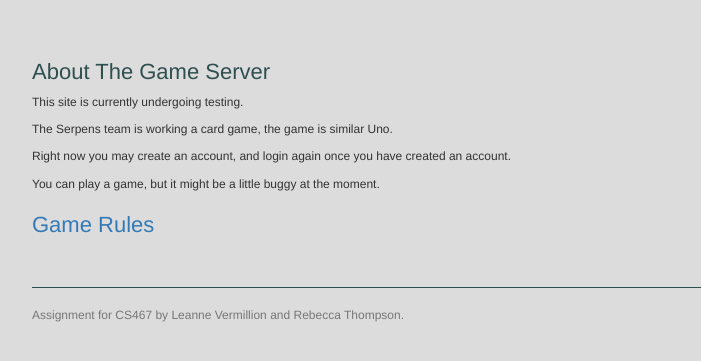
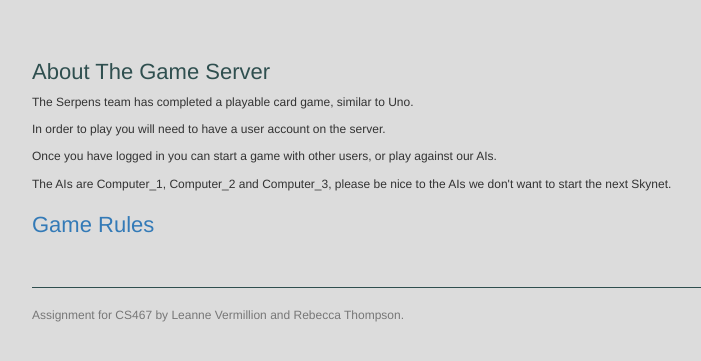
Before and after one commit to rlyth/Tabletop-Game-Server, a Flask app: page / in a window 1280 px wide. Shown: the part 80-441 px from the top of the page, without its empty margins (38-739 px from the left). Run offline with Flask 2, Linux system fonts and the light colour scheme; parts of the project's set-up code (start-up, migrations or seed data) failed here and were passed over; some libraries are stand-ins or nearby versions.

Commit message:
Fixes Index page to say we are good to go, includes a small joke

```diff
--- a/templates/index.html
+++ b/templates/index.html
@@ -26,10 +26,10 @@
         </div>
         <div class="row marketing">
             <h2>About The Game Server</h2>
-            <p>This site is currently undergoing testing.</p>
-            <p>The Serpens team is working a card game, the game is similar Uno.</p>
-            <p>Right now you may create an account, and login again once you have created an account.</p>
-            <p>You can play a game, but it might be a little buggy at the moment.</p>
+            <p>The Serpens team has completed a playable card game, similar to Uno.</p>
+            <p>In order to play you will need to have a user account on the server.</p>
+            <p>Once you have logged in you can start a game with other users, or play against our AIs.</p>
+            <p>The AIs are Computer_1, Computer_2 and Computer_3, please be nice to the AIs we don't want to start the next Skynet.</p>
 
             <h2 role="button"><a href="rules">Game Rules </a></h2>
         </div>
```
